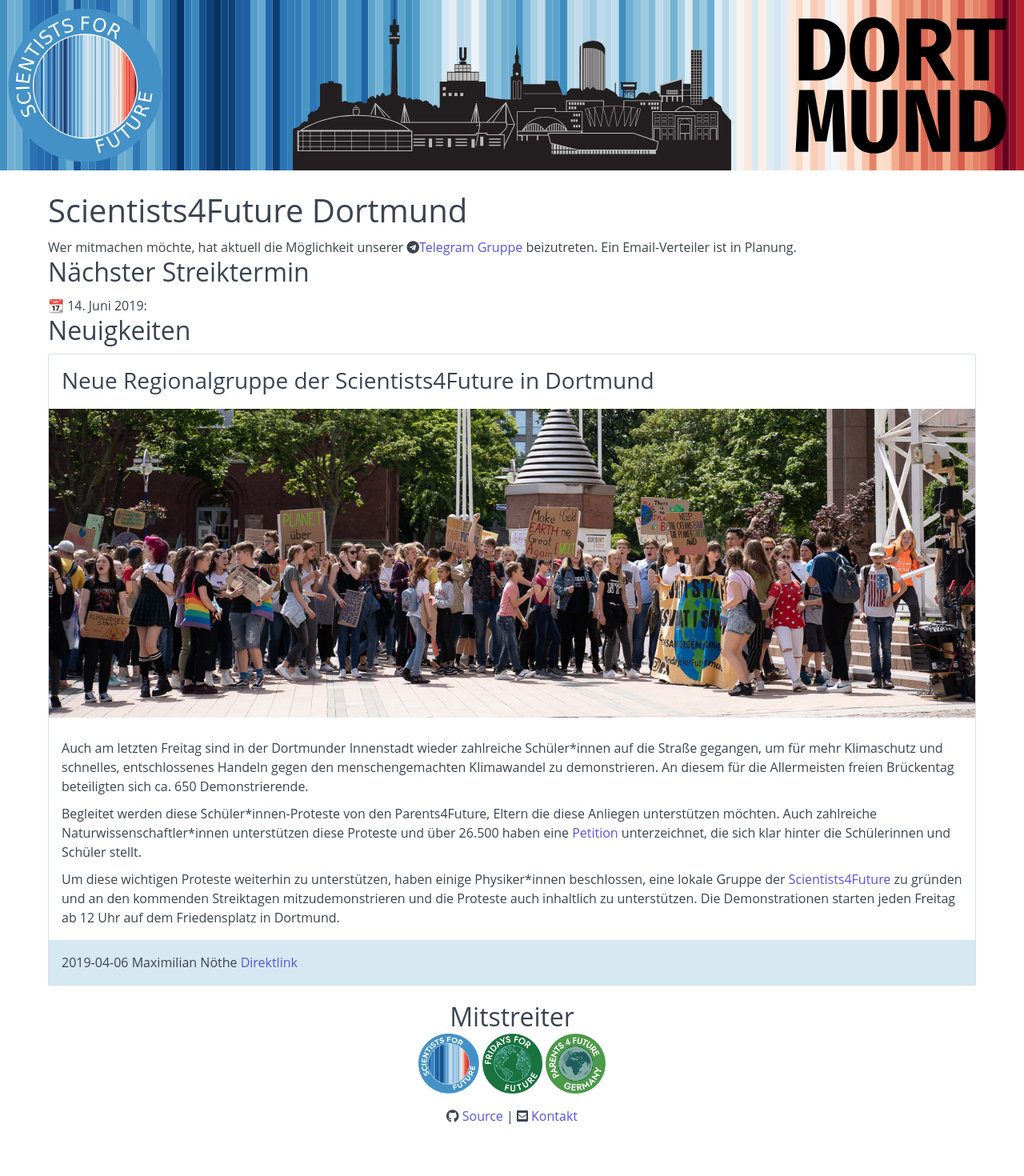
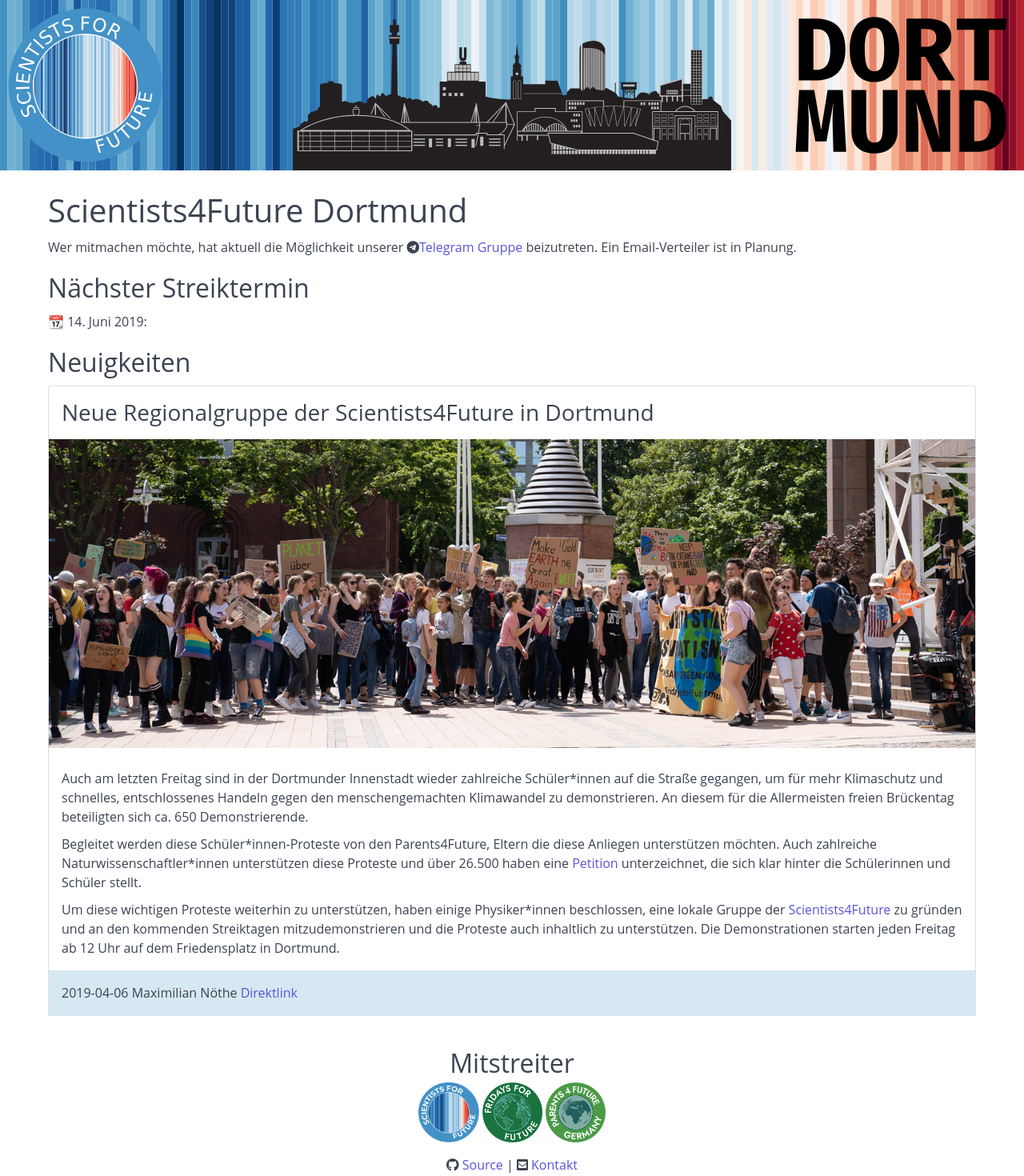
Before and after one commit to s4f-dortmund/s4f-dortmund.github.io, a Jekyll site: the page built from index.html, in a window 1280 px wide. Shown: the whole page at 80% size. Built offline with Jekyll 4.4.1, drawn with Linux system fonts in a browser that asks for light colours; nearby versions of some CDN libraries; before the commit the page ends 1432 px from its top, so only the background shows below that.

Commit message:
Improve spacing

```diff
--- a/assets/css/site.css
+++ b/assets/css/site.css
@@ -38,8 +38,14 @@ header img {
 
 
 h1, h2, h3 {
-  margin-bottom: 2px;
+  margin-bottom: 0.25rem;
+  margin-top: 1rem;
 }
+
+h1 {
+  margin-top: 0;
+}
+
 
 p {
   margin-top: 0.5rem;
@@ -62,3 +68,7 @@ p {
 .card .card-body {
   padding: 0.8rem;
 }
+
+.card-title {
+  margin: 0;
+}
```
